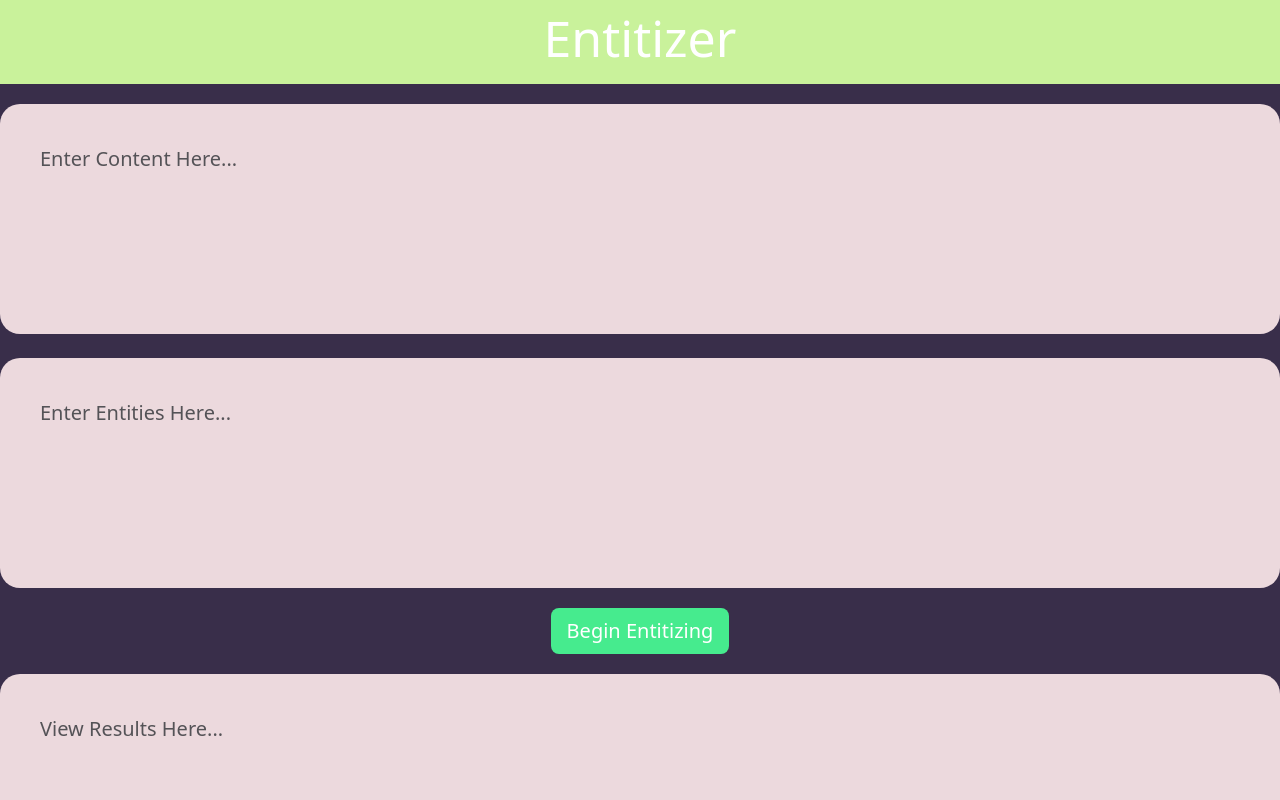
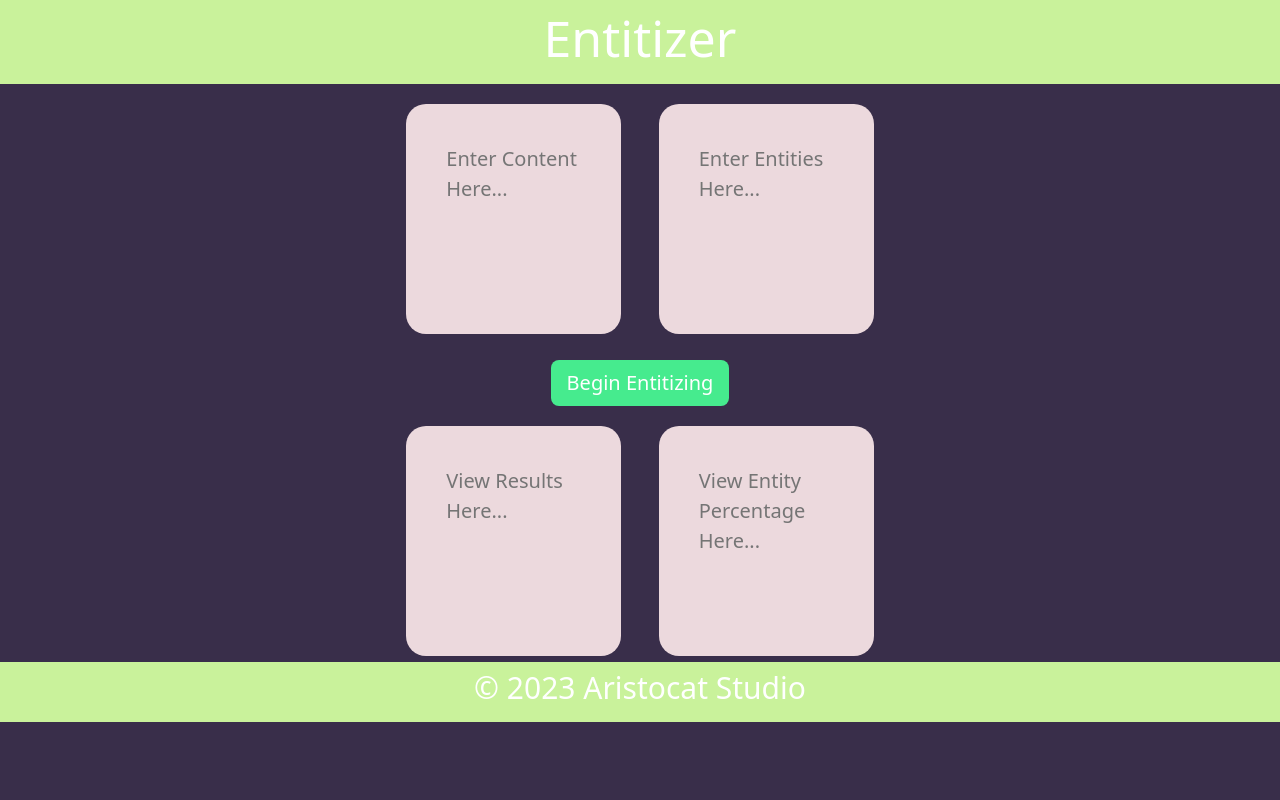
Before and after one commit to parijatmukherjeedevs/parijatmukherjeedevs.github.io, a React (Create React App) app: page / in a window 1280 px wide. Shown: the top 800 px of the page. Built offline with nearby package versions, Linux system fonts and the light colour scheme; the HTML template or start-up script is replaced by a standard one.

Commit message:
Update DisplayBox.jsx

```diff
--- a/src/components/DisplayBox.jsx
+++ b/src/components/DisplayBox.jsx
@@ -12,7 +12,7 @@ const textAreaStyle={
 
 function DisplayBox(props){
     return(
-        <textarea class="form-control" id={props.id} rows="5" cols="10" placeholder={props.placeholder} style={textAreaStyle}></textarea>
+        <textarea id={props.id} rows="5" cols="10" placeholder={props.placeholder} style={textAreaStyle}></textarea>
 
     );
 };
```
